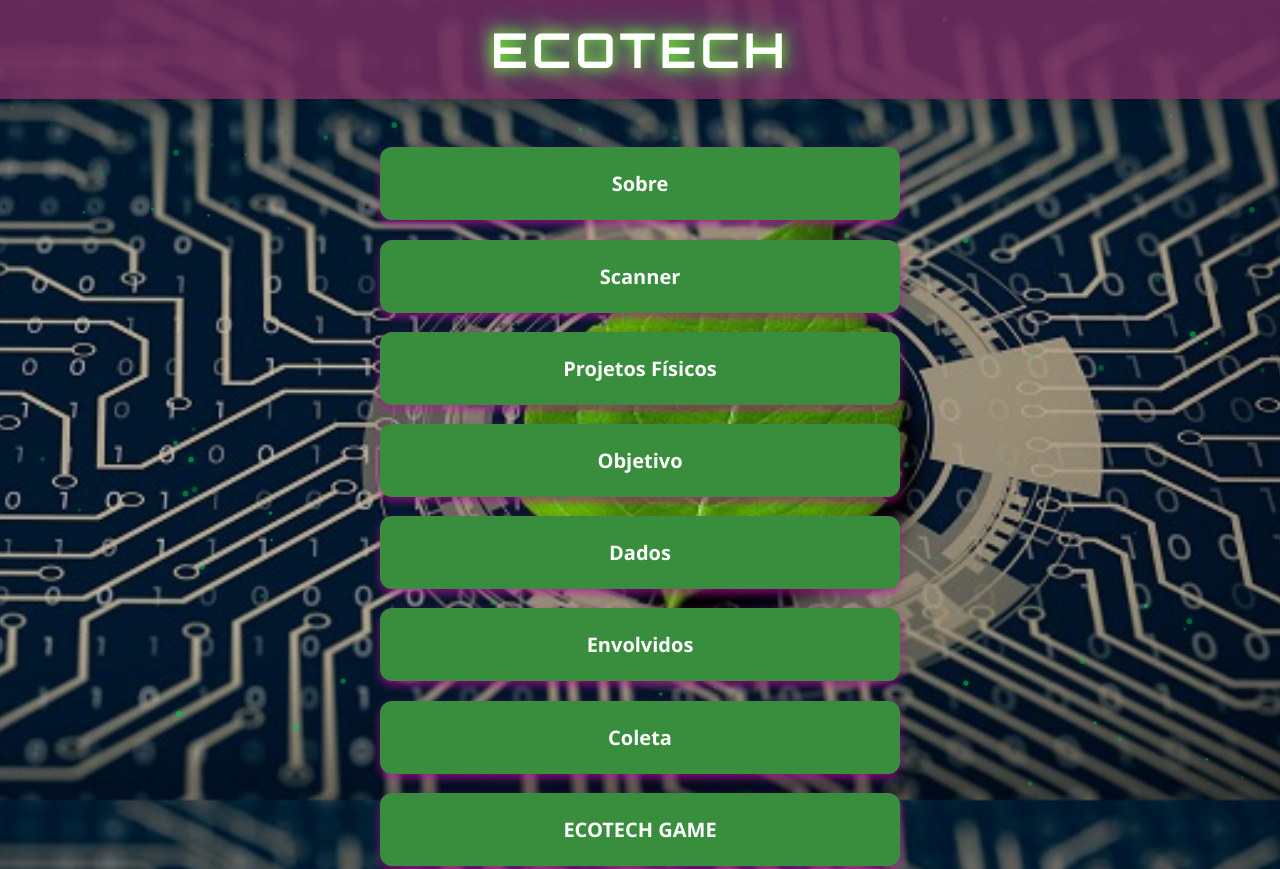
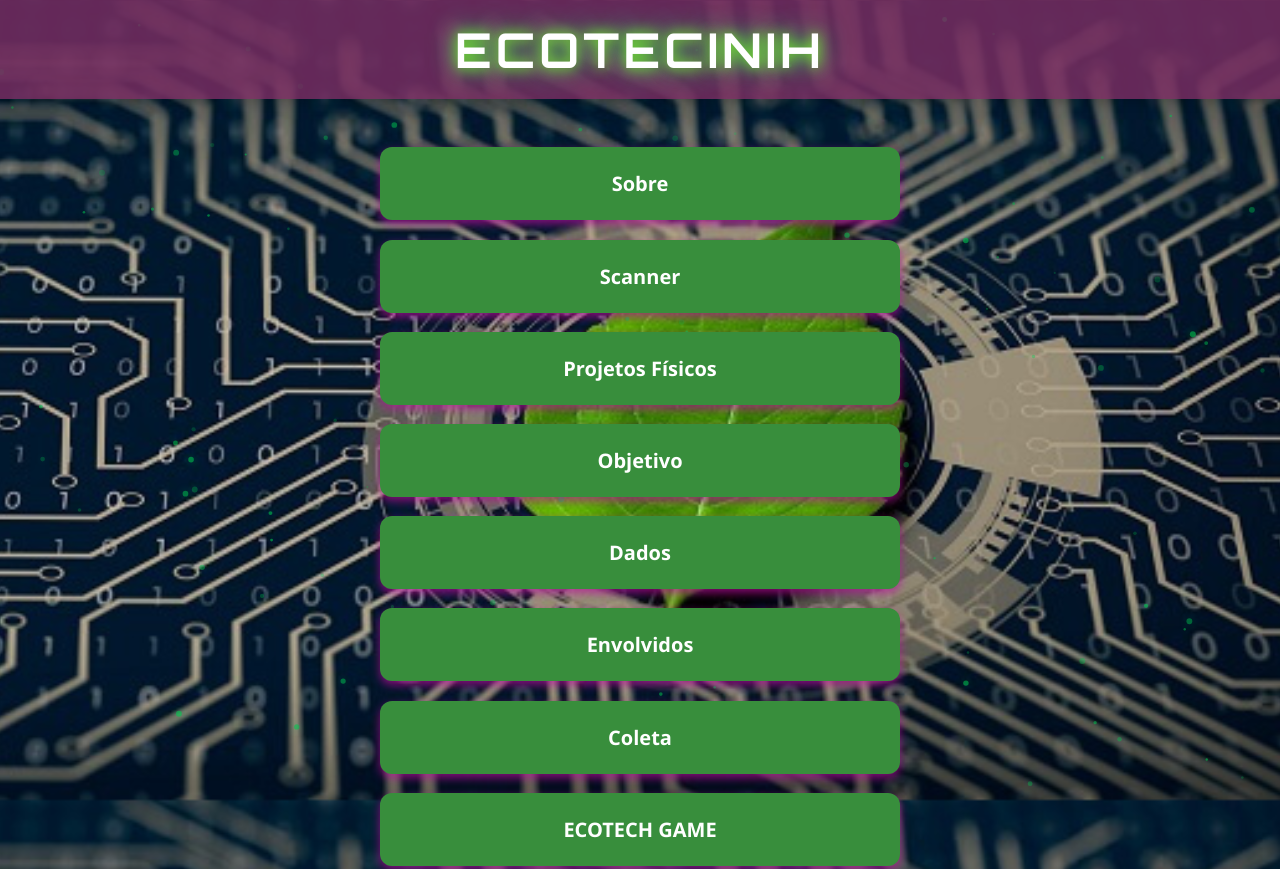
Before and after one commit to Kevinmfsilva/ECOTECH.SITE, a plain HTML site: page index.html in a window 1280 px wide. Shown: the top 869 px of the page. Drawn offline with Linux system fonts and the light colour scheme.

Commit message:
Update index.html

```diff
--- a/index.html
+++ b/index.html
@@ -11,7 +11,7 @@
   <canvas id="particles"></canvas>
 
   <header>
-    <h1>EcoTech</h1>
+    <h1>EcoTecinih</h1>
 
     </div>
   </header>
```
